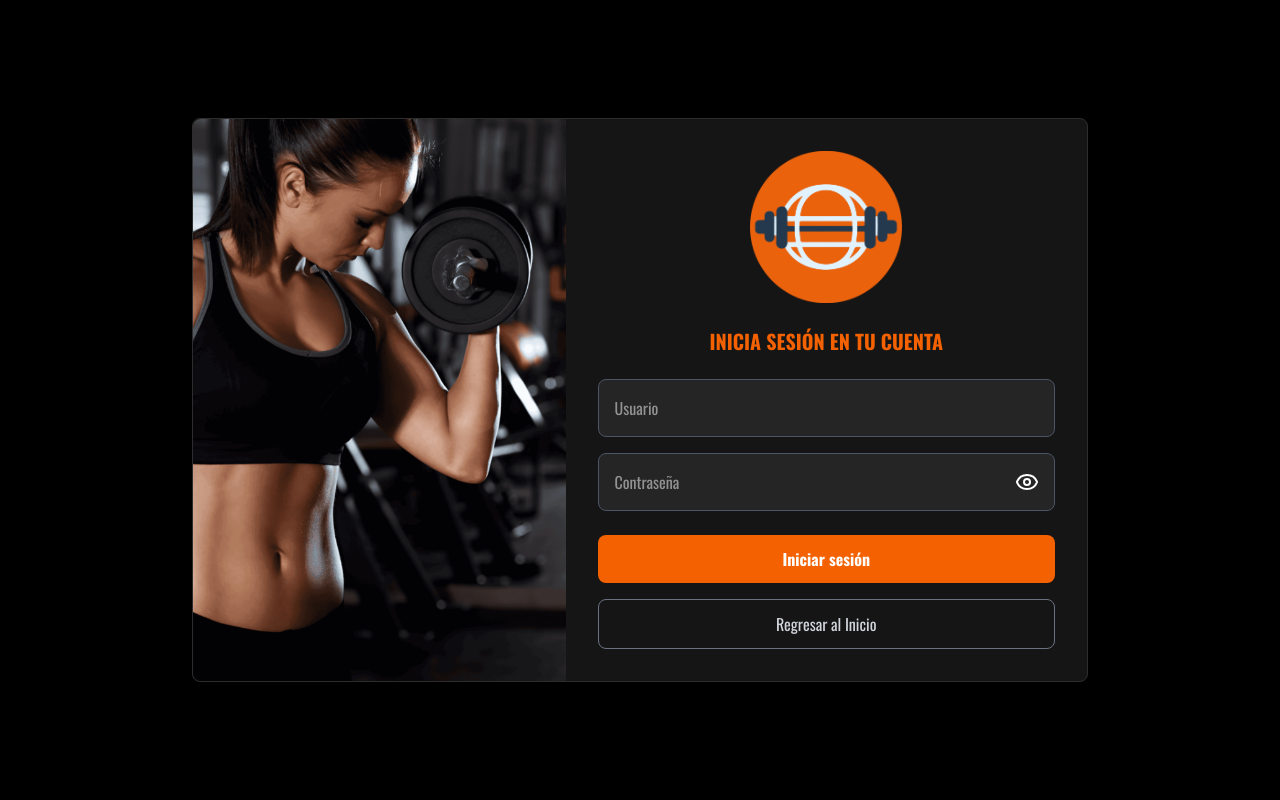
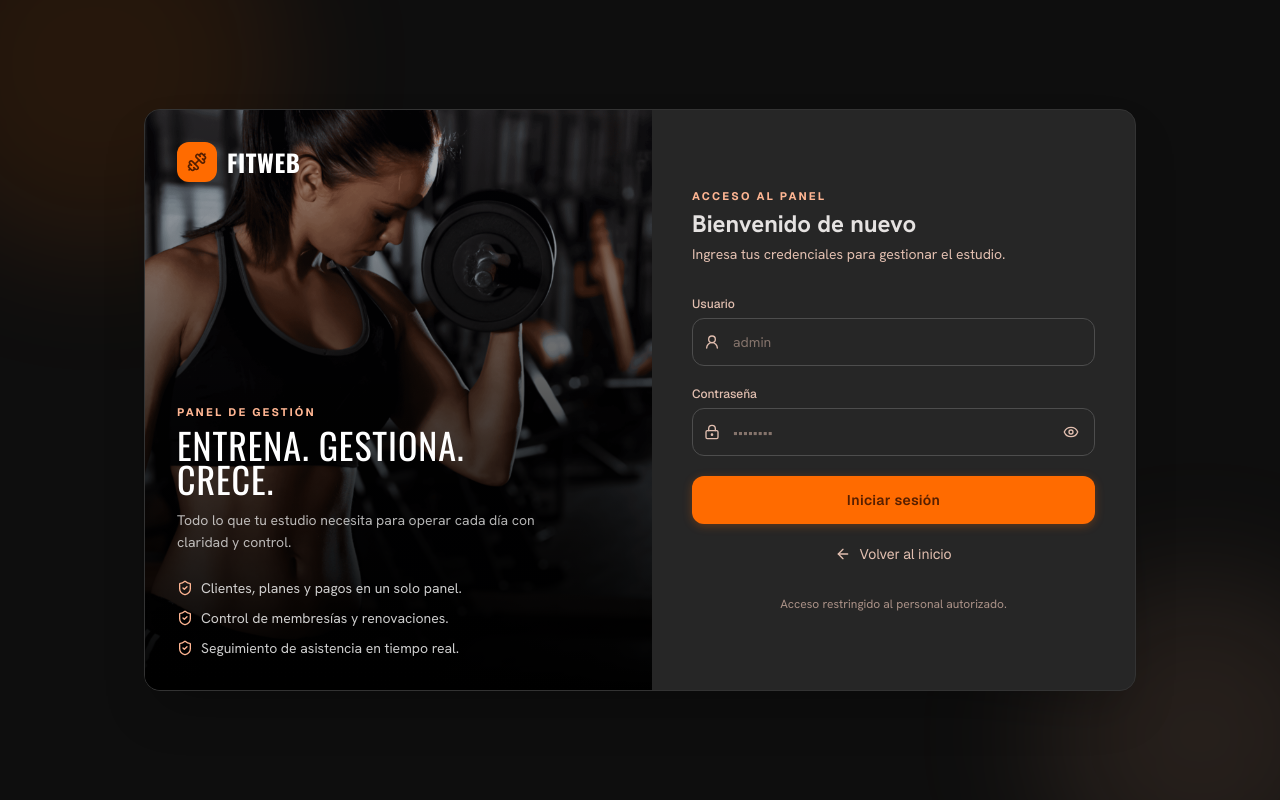
Before and after one commit to CarlosMantillaC/fit-web-frontend, a React (Vite) app: page /login in a window 1280 px wide. Shown: the top 800 px of the page. Built offline with nearby package versions, Linux system fonts and the light colour scheme; no server answers.

Commit message:
feat(auth): redesign login page with panel theme

```diff
--- a/src/pages/LoginPage.tsx
+++ b/src/pages/LoginPage.tsx
@@ -1,6 +1,14 @@
 import { zodResolver } from '@hookform/resolvers/zod'
 import { useMutation } from '@tanstack/react-query'
-import { Eye, EyeOff } from 'lucide-react'
+import {
+  ArrowLeft,
+  Dumbbell,
+  Eye,
+  EyeOff,
+  LockKeyhole,
+  ShieldCheck,
+  UserRound,
+} from 'lucide-react'
 import { useState } from 'react'
 import { useForm } from 'react-hook-form'
 import { Link, useLocation, useNavigate } from 'react-router-dom'
@@ -8,6 +16,9 @@ import { z } from 'zod'
 
 import { getApiErrorMessage } from '@/api/client'
 import { LandingFooter } from '@/components/landing/LandingFooter'
+import { Button } from '@/components/ui/Button'
+import { FormError } from '@/components/ui/FormError'
+import { Input } from '@/components/ui/Input'
 import { useAuth } from '@/hooks/useAuth'
 import { usePageTitle } from '@/hooks/usePageTitle'
 
@@ -18,8 +29,11 @@ const loginSchema = z.object({
 
 type LoginFormValues = z.infer<typeof loginSchema>
 
-const inputClassName =
-  'w-full rounded-lg border border-gray-600 bg-[#252525] p-4 font-light text-white transition-all duration-500 focus:border-[#f36100] focus:ring focus:ring-[#f36100]/80 focus:outline-none'
+const FEATURES = [
+  'Clientes, planes y pagos en un solo panel.',
+  'Control de membresías y renovaciones.',
+  'Seguimiento de asistencia en tiempo real.',
+]
 
 export function LoginPage() {
   usePageTitle('FitWeb Login', 'Inicia sesión en tu cuenta de FitWeb.')
@@ -47,105 +61,131 @@ export function LoginPage() {
   })
 
   return (
-    <div className="font-display">
-      <section className="flex min-h-screen items-center bg-black py-6 text-white">
-        <div className="container mx-auto px-4">
-          <div className="mx-auto max-w-4xl rounded-lg border border-[#2D2D2D] bg-[#151515] shadow-2xl md:my-12">
-            <div className="flex flex-col md:flex-row">
-              <div className="w-full md:w-5/12">
+    <div>
+      <section className="relative flex min-h-screen items-center overflow-hidden bg-surface-lowest py-10">
+        <div aria-hidden className="pointer-events-none absolute inset-0">
+          <div className="absolute -top-32 -left-24 size-96 rounded-full bg-accent-strong/10 blur-3xl" />
+          <div className="absolute -right-20 -bottom-24 size-80 rounded-full bg-accent/10 blur-3xl" />
+        </div>
+
+        <div className="relative mx-auto w-full max-w-5xl px-4">
+          <div className="grid overflow-hidden rounded-2xl border border-line bg-surface-container shadow-2xl lg:grid-cols-[1.05fr_1fr]">
+            <div className="relative hidden min-h-[580px] lg:block">
               <img
                 src="/img/hero/hero8c.webp"
                 alt="Entrenamiento en FitWeb"
-                  className="h-56 w-full rounded-t-lg object-cover md:h-full md:rounded-l-lg md:rounded-tr-none"
+                className="absolute inset-0 size-full object-cover"
               />
+              <div className="absolute inset-0 bg-gradient-to-t from-black via-black/65 to-black/20" />
+              <div className="relative flex h-full flex-col justify-between p-8">
+                <Link to="/" className="flex items-center gap-2.5" aria-label="FitWeb — Inicio">
+                  <span className="grid size-10 place-items-center rounded-xl bg-accent-strong text-accent-contrast">
+                    <Dumbbell className="size-5" aria-hidden />
+                  </span>
+                  <span className="font-display text-2xl font-bold tracking-wide text-white uppercase">
+                    FitWeb
+                  </span>
+                </Link>
+
+                <div>
+                  <p className="font-label text-[11px] font-bold tracking-[0.2em] text-accent uppercase">
+                    Panel de gestión
+                  </p>
+                  <h1 className="font-display mt-2 max-w-sm text-4xl leading-[0.95] tracking-wide text-white uppercase">
+                    Entrena. Gestiona. Crece.
+                  </h1>
+                  <p className="mt-3 max-w-sm text-sm leading-relaxed text-white/70">
+                    Todo lo que tu estudio necesita para operar cada día con claridad y control.
+                  </p>
+                  <ul className="mt-6 space-y-2.5">
+                    {FEATURES.map((feature) => (
+                      <li key={feature} className="flex items-center gap-2 text-sm text-white/80">
+                        <ShieldCheck className="size-4 shrink-0 text-accent" aria-hidden />
+                        {feature}
+                      </li>
+                    ))}
+                  </ul>
+                </div>
+              </div>
             </div>
 
-              <div className="w-full p-8 md:w-7/12">
-                <div className="mb-6 text-center">
-                  <Link to="/" aria-label="FitWeb — Inicio" className="mx-auto block w-1/2 lg:w-1/3">
-                    <img
-                      src="/img/logotipo.png"
-                      alt="FitWeb"
-                      className="w-full transition-all duration-500 hover:-translate-y-1 hover:scale-110"
-                    />
-                  </Link>
+            <div className="flex flex-col justify-center p-6 sm:p-10">
+              <div className="mb-8 flex items-center gap-2.5 lg:hidden">
+                <span className="grid size-10 place-items-center rounded-xl bg-accent-strong text-accent-contrast">
+                  <Dumbbell className="size-5" aria-hidden />
+                </span>
+                <span className="font-display text-2xl font-bold tracking-wide text-ink uppercase">
+                  FitWeb
+                </span>
               </div>
 
-                {mutation.isError && (
-                  <div className="mb-4 rounded-lg bg-red-500 p-4 text-white" role="alert">
-                    {getApiErrorMessage(mutation.error)}
-                  </div>
-                )}
-
-                <form onSubmit={handleSubmit((values) => mutation.mutate(values))} noValidate>
-                  <p className="mt-3 mb-6 text-center text-xl font-bold text-[#f36100]">
-                    INICIA SESIÓN EN TU CUENTA
+              <p className="font-label text-[11px] font-bold tracking-[0.2em] text-accent uppercase">
+                Acceso al panel
+              </p>
+              <h2 className="font-heading mt-1 text-2xl font-bold text-ink">
+                Bienvenido de nuevo
+              </h2>
+              <p className="mt-1 text-sm text-ink-muted">
+                Ingresa tus credenciales para gestionar el estudio.
               </p>
 
-                  <div className="mb-4">
-                    <label htmlFor="username" className="sr-only">
-                      Usuario
-                    </label>
-                    <input
-                      id="username"
+              <form
+                onSubmit={handleSubmit((values) => mutation.mutate(values))}
+                noValidate
+                className="mt-8 space-y-5"
+              >
+                {mutation.isError && <FormError message={getApiErrorMessage(mutation.error)} />}
+
+                <Input
+                  label="Usuario"
                   type="text"
                   autoComplete="username"
-                      placeholder="Usuario"
-                      className={inputClassName}
+                  placeholder="admin"
+                  leadingIcon={UserRound}
+                  error={errors.username?.message}
                   {...register('username')}
                 />
-                    {errors.username && (
-                      <p className="mt-1 text-sm text-red-400">{errors.username.message}</p>
-                    )}
-                  </div>
 
-                  <div className="mb-6">
-                    <label htmlFor="password" className="sr-only">
-                      Contraseña
-                    </label>
-                    <div className="relative">
-                      <input
-                        id="password"
+                <Input
+                  label="Contraseña"
                   type={showPassword ? 'text' : 'password'}
                   autoComplete="current-password"
-                        placeholder="Contraseña"
-                        className={`${inputClassName} pr-14`}
-                        {...register('password')}
-                      />
+                  placeholder="••••••••"
+                  leadingIcon={LockKeyhole}
+                  error={errors.password?.message}
+                  trailing={
                     <button
                       type="button"
                       onClick={() => setShowPassword((value) => !value)}
                       aria-label={showPassword ? 'Ocultar contraseña' : 'Mostrar contraseña'}
-                        className="absolute top-1/2 right-4 -translate-y-1/2 text-white transition-colors hover:text-[#f36100]"
+                      className="grid size-9 place-items-center rounded-lg text-ink-muted transition-colors hover:bg-surface-container-high hover:text-accent"
                     >
                       {showPassword ? (
-                          <EyeOff className="size-6" aria-hidden />
+                        <EyeOff className="size-4" aria-hidden />
                       ) : (
-                          <Eye className="size-6" aria-hidden />
+                        <Eye className="size-4" aria-hidden />
                       )}
                     </button>
-                    </div>
-                    {errors.password && (
-                      <p className="mt-1 text-sm text-red-400">{errors.password.message}</p>
-                    )}
-                  </div>
+                  }
+                  {...register('password')}
+                />
 
-                  <button
-                    type="submit"
-                    disabled={mutation.isPending}
-                    className="mb-4 w-full cursor-pointer rounded-lg bg-[#f36100] py-3 font-bold text-white transition-all duration-300 hover:bg-[#ff6a00] hover:text-[#151515] active:scale-95 disabled:cursor-not-allowed disabled:opacity-70"
-                  >
-                    {mutation.isPending ? 'Iniciando sesión…' : 'Iniciar sesión'}
-                  </button>
+                <Button type="submit" size="lg" isLoading={mutation.isPending} className="w-full">
+                  Iniciar sesión
+                </Button>
 
                 <Link
                   to="/"
-                    className="block w-full rounded-lg border border-gray-500 py-3 text-center text-gray-300 transition-all duration-300 hover:border-[#f36100] hover:text-[#f36100] active:scale-95"
+                  className="font-label flex items-center justify-center gap-2 text-sm text-ink-muted transition-colors hover:text-accent"
                 >
-                    Regresar al Inicio
+                  <ArrowLeft className="size-4" aria-hidden />
+                  Volver al inicio
                 </Link>
               </form>
-              </div>
+
+              <p className="mt-8 text-center text-xs text-ink-muted/70">
+                Acceso restringido al personal autorizado.
+              </p>
             </div>
           </div>
         </div>
```
Lines whose indentation alone changed are shown as unchanged.
